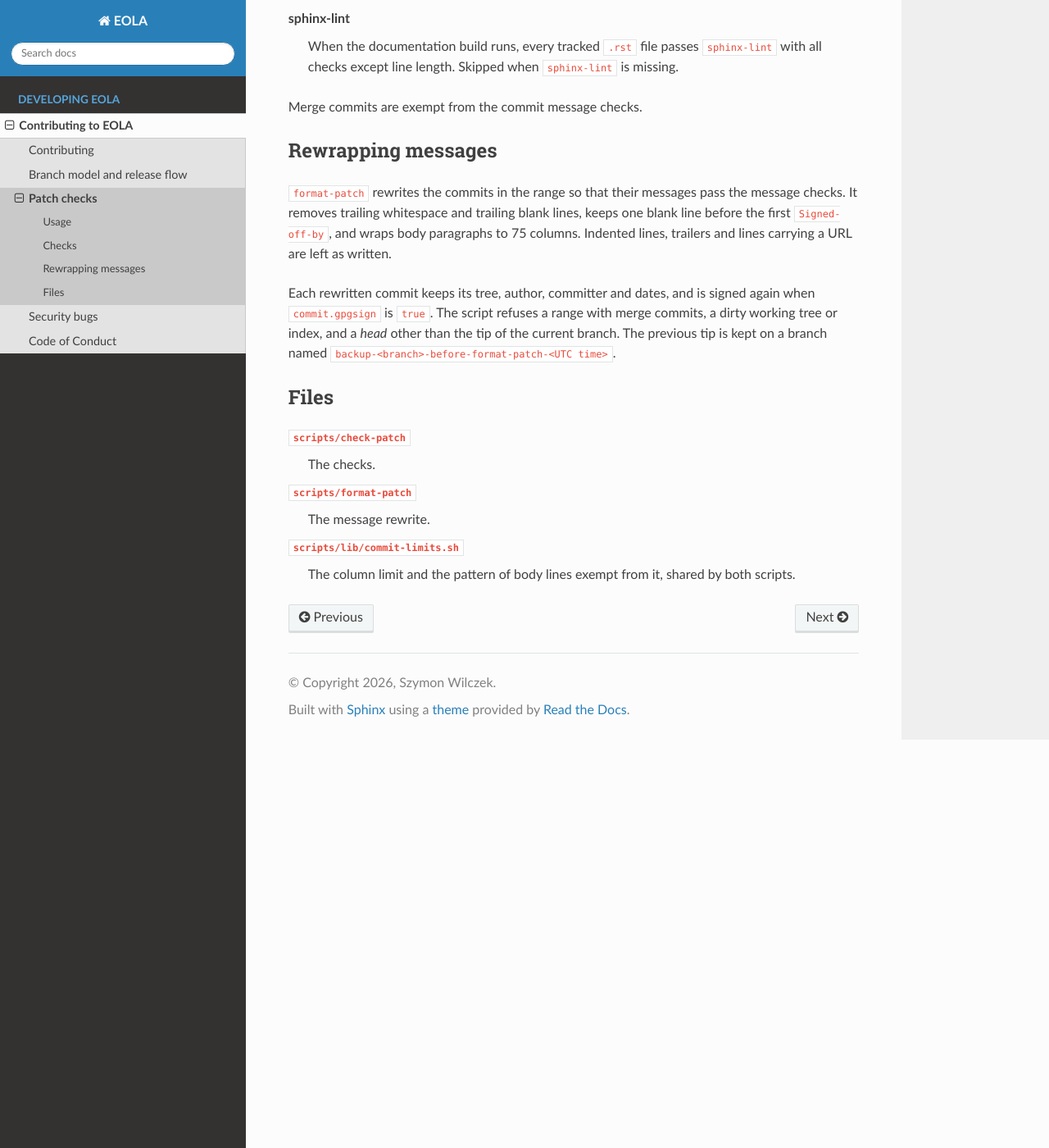
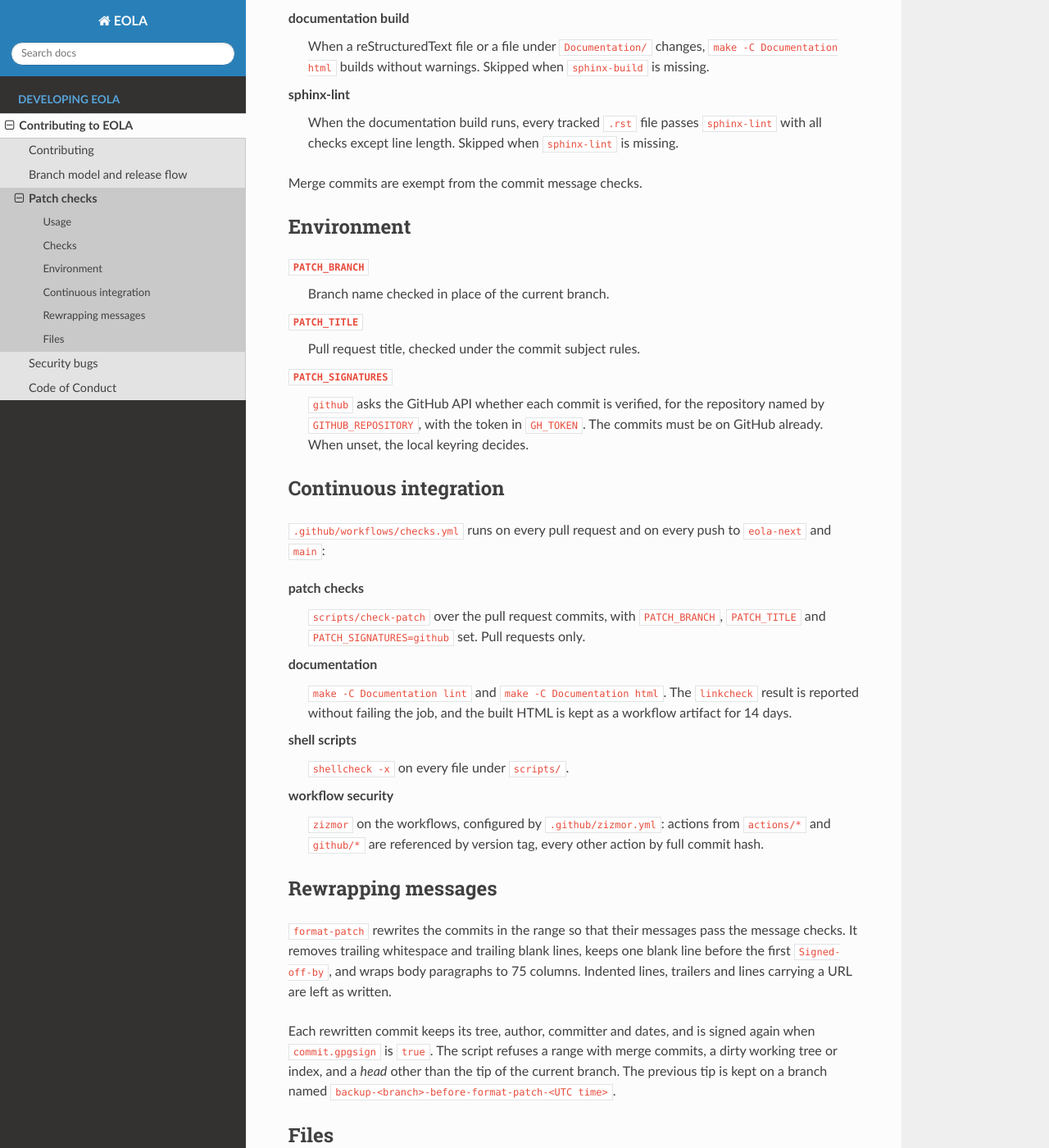
Before and after one commit to szymonwilczek/eola, a Sphinx documentation site: the page built from Documentation/process/patch-checks.rst, in a window 1280 px wide and 1400 px high, scrolled down 1575 px. Shown: the whole window at 82% size. Built offline with Sphinx 7.4.7 and the Read the Docs theme 3.1.0, drawn with Linux system fonts in a browser that asks for light colours; some of the changed text lies outside the part shown.

Commit message:
ci: run the patch and documentation checks
Nothing runs the patch checks or the strict documentation build on a
pull request, so a contribution that breaks the rules reaches review
unnoticed. scripts/check-patch also cannot judge a pull request on a
runner: the checkout is detached, the title is not part of any commit,
and the runner holds none of the keys that signed the commits.

Add a Checks workflow. On pull requests it runs check-patch over the
pull request commits; on pull requests and on pushes to eola-next and
main it builds the documentation with warnings as errors, lints it,
runs shellcheck on the scripts and audits the workflows with zizmor.
Every job reads the repository only and keeps no credentials after
checkout.

check-patch takes the branch name from PATCH_BRANCH and checks
PATCH_TITLE under the subject rules. With PATCH_SIGNATURES=github it
asks the GitHub API whether each commit is verified, which checks the
signature against the keys on the author's account.
Documentation/process/ patch-checks.rst describes the variables and
the jobs.

Signed-off-by: Szymon Wilczek <swilczek.lx@gmail.com>

```diff
--- a/Documentation/process/patch-checks.rst
+++ b/Documentation/process/patch-checks.rst
@@ -32,6 +32,8 @@ Checks
 
 commit signatures
    Every commit has a good GPG or SSH signature (``%G?`` is ``G`` or ``U``).
+   With ``PATCH_SIGNATURES=github``, every commit is one GitHub marks
+   verified.
 
 Developer Certificate of Origin
    Every commit carries ``Signed-off-by: Name <email>``, preceded by one
@@ -58,8 +60,12 @@ commit message whitespace
    Commit messages have no trailing whitespace and no trailing blank lines.
 
 branch name
-   The current branch name is at most 75 columns. Skipped on ``eola-next``,
-   on ``main`` and on a detached ``HEAD``.
+   The current branch name, or ``PATCH_BRANCH`` when set, is at most 75
+   columns. Skipped on ``eola-next``, on ``main`` and on a detached ``HEAD``.
+
+pull request title
+   ``PATCH_TITLE`` passes the commit subject checks. Skipped when it is not
+   set.
 
 patch whitespace
    ``git show --check`` passes on every commit, and ``git diff --check``
@@ -79,6 +85,45 @@ sphinx-lint
    ``sphinx-lint`` is missing.
 
 Merge commits are exempt from the commit message checks.
+
+Environment
+===========
+
+``PATCH_BRANCH``
+   Branch name checked in place of the current branch.
+
+``PATCH_TITLE``
+   Pull request title, checked under the commit subject rules.
+
+``PATCH_SIGNATURES``
+   ``github`` asks the GitHub API whether each commit is verified, for the
+   repository named by ``GITHUB_REPOSITORY``, with the token in
+   ``GH_TOKEN``. The commits must be on GitHub already. When unset, the local
+   keyring decides.
+
+Continuous integration
+======================
+
+``.github/workflows/checks.yml`` runs on every pull request and on every push
+to ``eola-next`` and ``main``:
+
+patch checks
+   ``scripts/check-patch`` over the pull request commits, with
+   ``PATCH_BRANCH``, ``PATCH_TITLE`` and ``PATCH_SIGNATURES=github`` set.
+   Pull requests only.
+
+documentation
+   ``make -C Documentation lint`` and ``make -C Documentation html``. The
+   ``linkcheck`` result is reported without failing the job, and the built
+   HTML is kept as a workflow artifact for 14 days.
+
+shell scripts
+   ``shellcheck -x`` on every file under ``scripts/``.
+
+workflow security
+   ``zizmor`` on the workflows, configured by ``.github/zizmor.yml``: actions
+   from ``actions/*`` and ``github/*`` are referenced by version tag, every
+   other action by full commit hash.
 
 Rewrapping messages
 ===================
@@ -104,6 +149,9 @@ Files
 ``scripts/format-patch``
    The message rewrite.
 
+``.github/workflows/checks.yml``
+   The continuous integration jobs.
+
 ``scripts/lib/commit-limits.sh``
    The column limit and the pattern of body lines exempt from it, shared by
    both scripts.
```
Also changed, not shown: 3 other files.
